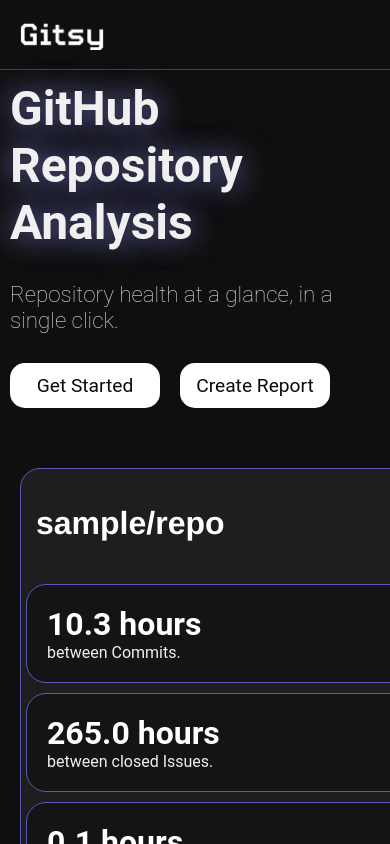
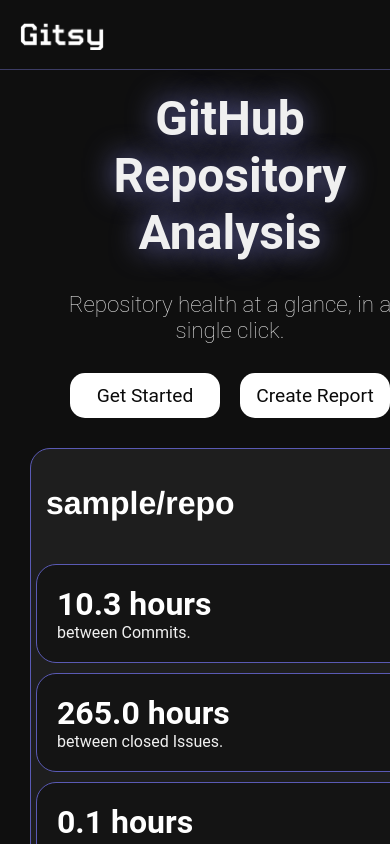
Before and after one commit to matslyk0/Gitsy, a React (Vite) app in the folder frontend/gitsy/: page / in a window 390 px wide. Shown: the top 844 px of the page. Built offline with nearby package versions, Linux system fonts and the light colour scheme.

Commit message:
feature: add box-shadow to sample report, add media query for mobile devices, add appropriate padding

```diff
--- a/frontend/gitsy/src/pages/Home/Home.jsx
+++ b/frontend/gitsy/src/pages/Home/Home.jsx
@@ -3,10 +3,8 @@
 import CreateReportButton from "../../components/CreateReportButton/CreateReportButton.jsx";
 import Footer from "../../components/Footer/Footer.jsx";
 import Report from "../../components/Report/Report.jsx";
-
 import styles from "./Home.module.css";
 
-export default function Home() {
 const sampleReportData = {
   commit_frequency: { status_code: 200, data: 10.3 },
   issues_close_time: { status_code: 200, data: 265 },
@@ -14,6 +12,7 @@
   code_churn: { status_code: 200, data: { additions: 1000, deletions: 100 } },
 };
 
+export default function Home() {
   return (
     <>
       <Banner />
--- a/frontend/gitsy/src/pages/Home/Home.module.css
+++ b/frontend/gitsy/src/pages/Home/Home.module.css
@@ -16,7 +16,7 @@
   justify-content: center;
   margin: 0px;
   min-width: 300px;
-  padding: 10px;
+  padding: 20px 20px 0px 20px;
   text-align: left;
 }
 .welcomeBox h1 {
@@ -41,9 +41,23 @@
 }
 
 .sampleReportDiv {
-  align-items: center;
   display: flex;
   flex: 1;
-  flex-direction: column;
-  padding: 20px;
+  justify-content: flex-end;
+  padding: 0 30px 30px 30px;
 }
+.sampleReportDiv > * {
+  box-shadow: 10px 10px rgb(120, 120, 200);
+}
+
+@media (max-width: 768px) {
+  .mainContent {
+    flex-direction: column;
+  }
+  .welcomeBox {
+    text-align: center;
+  }
+  .mainButtons {
+    justify-content: center;
+  }
+}
```
Lines whose indentation alone changed are shown as unchanged.
